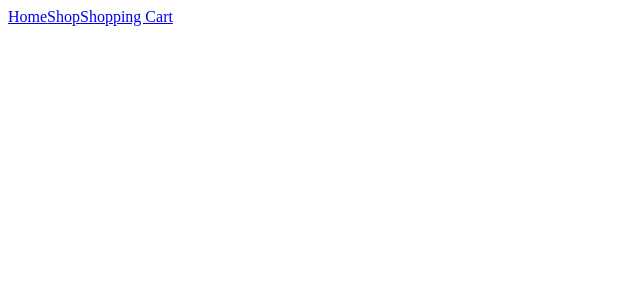
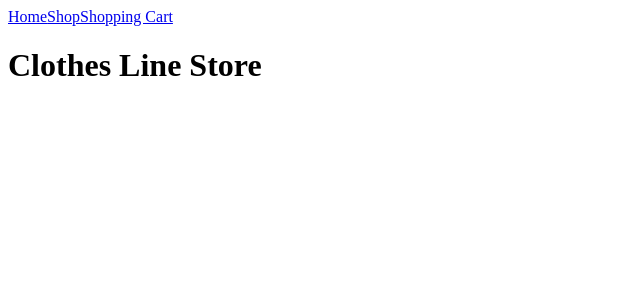
Before and after one commit to alejandrodriguez/clothes-line, a React (Create React App) app: page / in a window 1280 px wide. Shown: the top 300 px of the page, without its empty margins (0-640 px from the left). Built offline with nearby package versions, Linux system fonts and the light colour scheme.

Commit message:
Created a home component

```diff
--- a/src/App.js
+++ b/src/App.js
@@ -1,5 +1,6 @@
 import React, { useState } from "react";
 import Navbar from "./components/Navbar";
+import Home from "./components/Home";
 import Shop from "./components/Shop";
 import Checkout from "./components/Checkout";
 import { BrowserRouter, Routes, Route } from "react-router-dom";
@@ -87,7 +88,7 @@ function App() {
             <div className="App">
                 <Navbar />
                 <Routes>
-                    {/* <Route path="/" element={<Home />} /> */}
+                    <Route path="/" element={<Home />} />
                     <Route
                         path="/shop"
                         element={
--- /dev/null
+++ b/src/components/Home.js
@@ -0,0 +1,9 @@
+function Home() {
+    return (
+        <div>
+            <h1>Clothes Line Store</h1>
+        </div>
+    );
+}
+
+export default Home;
```
